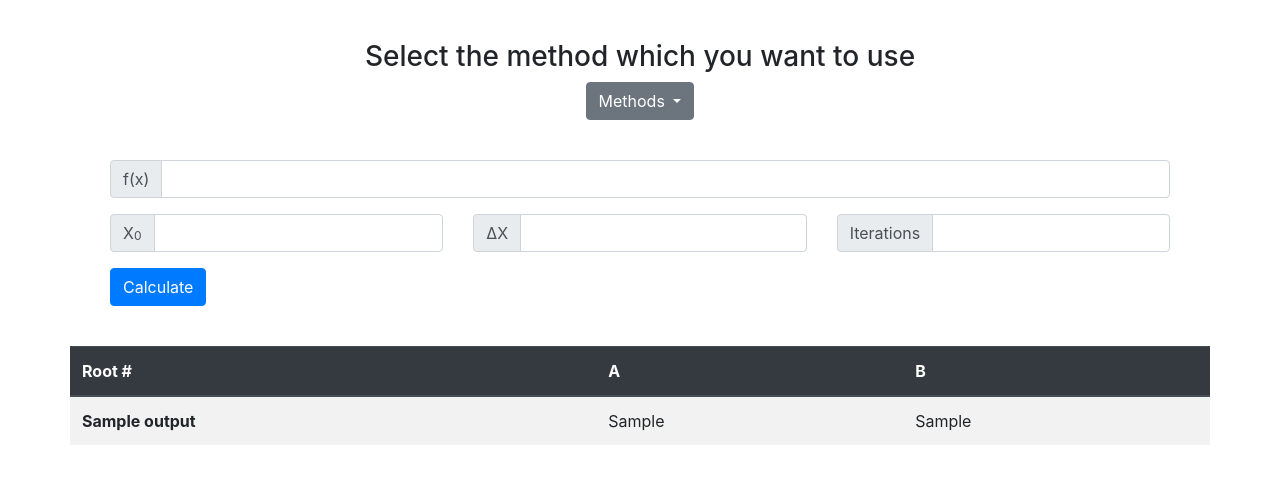
After one commit to sagudeloo/LOZA, a Django app: template Python/LOZA/templates/incrementalSearch.html in a window 1280 px wide. The commit adds this page. Shown: the top 500 px of the page. Run offline with Django 3.2, Linux system fonts and the light colour scheme; the template is opened without the code that fills it: most values are stand-ins (such as "Sample title", 1, 10 or a date in 2020); parts of the project's set-up code (start-up, migrations or seed data) failed here and were passed over.

Commit message:
Template de incremental search

```diff
--- a/Python/LOZA/settings.py
+++ b/Python/LOZA/settings.py
@@ -54,7 +54,7 @@ ROOT_URLCONF = 'LOZA.urls'
 TEMPLATES = [
     {
         'BACKEND': 'django.template.backends.django.DjangoTemplates',
-        'DIRS': [],
+        'DIRS': [str(BASE_DIR) + "/LOZA/templates"],
         'APP_DIRS': True,
         'OPTIONS': {
             'context_processors': [
--- a/Python/LOZA/templates/application.html
+++ b/Python/LOZA/templates/application.html
@@ -1,19 +1,53 @@
 <!DOCTYPE html>
 <html lang="en">
+
 <head>
     <meta charset="UTF-8">
     <meta name="viewport" content="width=device-width, initial-scale=1.0">
-    <link rel="stylesheet" href="https://cdn.jsdelivr.net/npm/bootstrap@4.5.3/dist/css/bootstrap.min.css" integrity="sha384-TX8t27EcRE3e/ihU7zmQxVncDAy5uIKz4rEkgIXeMed4M0jlfIDPvg6uqKI2xXr2" crossorigin="anonymous">
+    <link rel="stylesheet" href="https://cdn.jsdelivr.net/npm/bootstrap@4.5.3/dist/css/bootstrap.min.css"
+        integrity="sha384-TX8t27EcRE3e/ihU7zmQxVncDAy5uIKz4rEkgIXeMed4M0jlfIDPvg6uqKI2xXr2" crossorigin="anonymous">
     <title>LOZA</title>
 </head>
+
 <body>
 
-    {% block content %}
+    <div class="container" style="padding: 30pt 0;">
 
-    {% endblock %}
+        <div class="row justify-content-md-center">
+            <div class="col-md-auto">
+                <p class="h3">Select the method which you want to use</p>
+            </div>
+        </div>
+        <div class="row justify-content-md-center">
+            <div class="col-md-auto">
+                <div class="dropdown ">
+                    <a class="btn btn-secondary dropdown-toggle" href="#" role="button" id="dropdownMenuLink"
+                        data-toggle="dropdown" aria-haspopup="true" aria-expanded="false">
+                        Methods
+                    </a>
 
-    <script src="https://code.jquery.com/jquery-3.5.1.slim.min.js" integrity="sha384-DfXdz2htPH0lsSSs5nCTpuj/zy4C+OGpamoFVy38MVBnE+IbbVYUew+OrCXaRkfj" crossorigin="anonymous"></script>
-    <script src="https://cdn.jsdelivr.net/npm/bootstrap@4.5.3/dist/js/bootstrap.bundle.min.js" integrity="sha384-ho+j7jyWK8fNQe+A12Hb8AhRq26LrZ/JpcUGGOn+Y7RsweNrtN/tE3MoK7ZeZDyx" crossorigin="anonymous"></script>
+                    <div class="dropdown-menu" aria-labelledby="dropdownMenuLink">
+                        <a class="dropdown-item" href="#">Action</a>
+                        <a class="dropdown-item" href="#">Another action</a>
+                        <a class="dropdown-item" href="#">Something else here</a>
+                    </div>
+                </div>
+            </div>
+        </div>
+
+        {% block content %}
+
+        {% endblock %}
+
+    </div>
+
+    <script src="https://code.jquery.com/jquery-3.5.1.slim.min.js"
+        integrity="sha384-DfXdz2htPH0lsSSs5nCTpuj/zy4C+OGpamoFVy38MVBnE+IbbVYUew+OrCXaRkfj"
+        crossorigin="anonymous"></script>
+    <script src="https://cdn.jsdelivr.net/npm/bootstrap@4.5.3/dist/js/bootstrap.bundle.min.js"
+        integrity="sha384-ho+j7jyWK8fNQe+A12Hb8AhRq26LrZ/JpcUGGOn+Y7RsweNrtN/tE3MoK7ZeZDyx"
+        crossorigin="anonymous"></script>
 
 </body>
+
 </html>
--- /dev/null
+++ b/Python/LOZA/templates/incrementalSearch.html
@@ -0,0 +1,80 @@
+{% extends "application.html" %}
+
+{% block content %}
+
+<div class="container">
+
+</div>
+
+<form action="/incrementalS/" method="get">
+    <div class="container" style="padding: 30pt;">
+        <div class="row">
+            <div class="col">
+                <div class="input-group mb-3">
+                    <div class="input-group-prepend">
+                        <span class="input-group-text" id="basic-addon3">f(x)</sub> </span>
+                    </div>
+                    <input type="text" class="form-control" id="function" name="function"
+                        aria-describedby="basic-addon3" required>
+                </div>
+            </div>
+        </div>
+        <div class="row">
+            <div class="col">
+                <div class="input-group mb-3">
+                    <div class="input-group-prepend">
+                        <span class="input-group-text" id="basic-addon3">X<sub>0</sub> </span>
+                    </div>
+                    <input type="number" step="0.00001" class="form-control" id="x0" name="x0" aria-describedby="basic-addon3"
+                        required>
+                </div>
+            </div>
+            <div class="col">
+                <div class="input-group mb-3">
+                    <div class="input-group-prepend">
+                        <span class="input-group-text" id="basic-addon3">&Delta;X </span>
+                    </div>
+                    <input type="number" step="0.00001" class="form-control" id="dx" name="dx" aria-describedby="basic-addon3"
+                        required>
+                </div>
+            </div>
+            <div class="col">
+                <div class="input-group mb-3">
+                    <div class="input-group-prepend">
+                        <span class="input-group-text" id="basic-addon3">Iterations</span>
+                    </div>
+                    <input type="number" class="form-control" id="iterations" name="iterations"
+                        aria-describedby="basic-addon3" required>
+                </div>
+            </div>
+        </div>
+        <div class="row">
+            <div class="col">
+                <button type="submit" class="btn btn-primary">Calculate</button>
+            </div>
+        </div>
+    </div>
+</form>
+
+{% if output %}
+    <table class="table table-striped">
+        <thead class="thead-dark">
+            <tr>
+                <th scope="col">Root #</th>
+                <th scope="col">A</th>
+                <th scope="col">B</th>
+            </tr>
+        </thead>
+        <tbody>
+            {% for i,row in output %}
+                <tr>
+                    <th scope="row">{{ i }}</th>
+                    <td>{{ row.0 }}</td>
+                    <td>{{ row.1 }}</td>
+                </tr>
+            {% endfor %}
+        </tbody>
+    </table>
+{% endif %}
+
+{% endblock %}
--- a/Python/LOZA/urls.py
+++ b/Python/LOZA/urls.py
@@ -15,8 +15,10 @@ Including another URLconf
 """
 from django.contrib import admin
 from django.urls import path
-import LOZA.views
+from LOZA import views
 
 urlpatterns = [
     path('admin/', admin.site.urls),
+    path('', views.index),
+    path('incrementalS/', views.incrementalSearch)
 ]
```
Also changed, not shown: Python/LOZA/views.py (+46 -1 lines), 1 other file.
